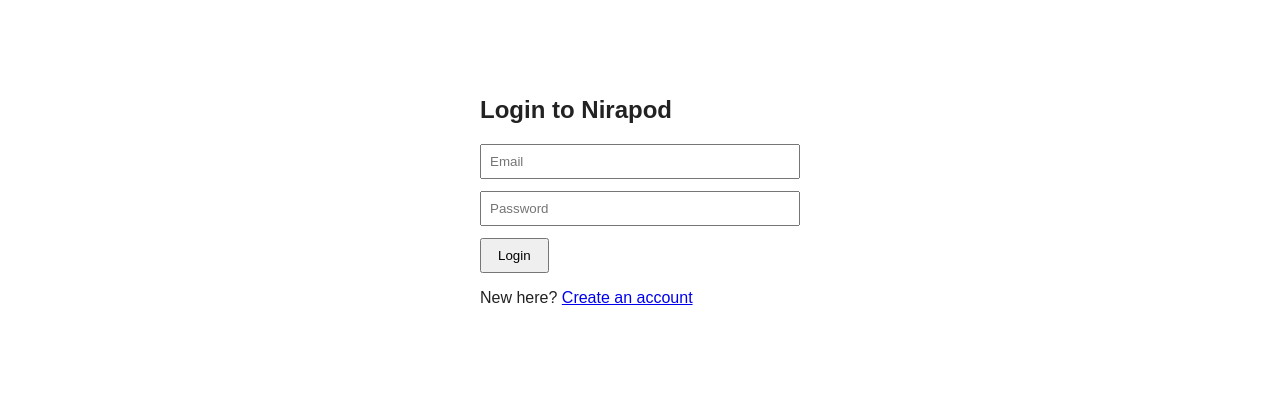
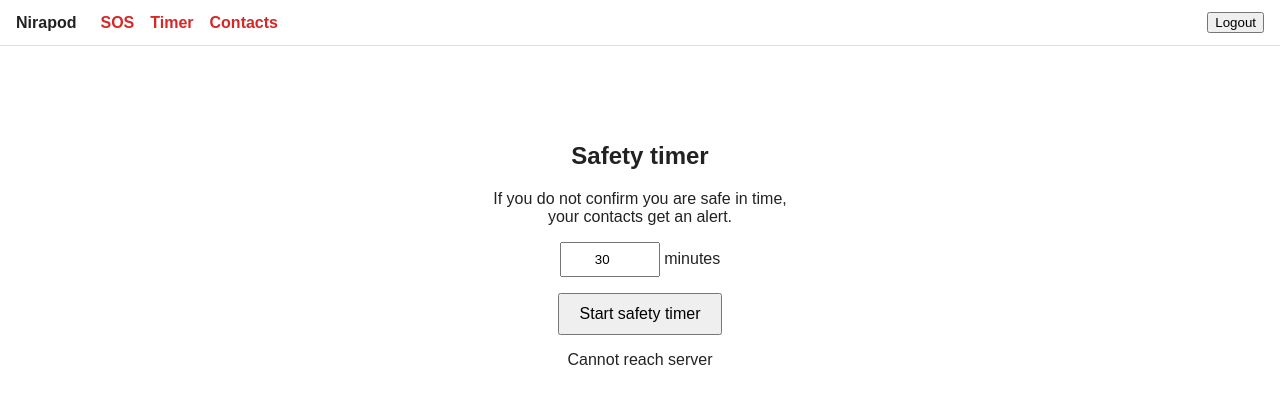
Before and after one commit to tanvirreza06/Nirapod-Application, a React app in the folder frontend/: page /timer in a window 1280 px wide. Before the commit this address led to /login. Shown: the top 404 px of the page. Built offline with nearby package versions, Linux system fonts and the light colour scheme; no server answers; sample sign-in values are in the browser's storage; the HTML template or start-up script is replaced by a standard one.

Commit message:
feat: add safety timer page

```diff
--- a/frontend/src/App.jsx
+++ b/frontend/src/App.jsx
@@ -4,6 +4,7 @@ import Signup from './pages/Signup'
 import Sos from './pages/Sos'
 import Track from './pages/Track'
 import Contacts from './pages/Contacts'
+import Timer from './pages/Timer'
 import Navbar from './components/Navbar'
 
 function ProtectedLayout() {
@@ -31,6 +32,7 @@ function App() {
 
         <Route element={<ProtectedLayout />}>
           <Route path="/sos" element={<Sos />} />
+          <Route path="/timer" element={<Timer />} />
           <Route path="/contacts" element={<Contacts />} />
         </Route>
 
--- a/frontend/src/components/Navbar.jsx
+++ b/frontend/src/components/Navbar.jsx
@@ -26,6 +26,7 @@ function Navbar() {
     >
       <strong style={{ marginRight: 24 }}>Nirapod</strong>
       <Link to="/sos" style={linkStyle}>SOS</Link>
+      <Link to="/timer" style={linkStyle}>Timer</Link>
       <Link to="/contacts" style={linkStyle}>Contacts</Link>
       <button onClick={logout} style={{ marginLeft: 'auto' }}>Logout</button>
     </nav>
--- /dev/null
+++ b/frontend/src/pages/Timer.jsx
@@ -0,0 +1,186 @@
+import { useEffect, useState } from 'react'
+
+const API = 'http://localhost:5000/api/timer'
+
+function formatTime(s) {
+  const h = Math.floor(s / 3600)
+  const m = Math.floor((s % 3600) / 60)
+  const sec = s % 60
+  const pad = (n) => String(n).padStart(2, '0')
+  return h > 0 ? `${h}:${pad(m)}:${pad(sec)}` : `${pad(m)}:${pad(sec)}`
+}
+
+function getLocation() {
+  return new Promise((resolve) => {
+    if (!navigator.geolocation) {
+      resolve({})
+      return
+    }
+    navigator.geolocation.getCurrentPosition(
+      (pos) => resolve({ lat: pos.coords.latitude, lng: pos.coords.longitude }),
+      () => resolve({}),
+      { timeout: 8000 }
+    )
+  })
+}
+
+function Timer() {
+  const [minutes, setMinutes] = useState(30)
+  const [secondsLeft, setSecondsLeft] = useState(null)
+  const [pin, setPin] = useState('')
+  const [message, setMessage] = useState('')
+
+  const token = localStorage.getItem('token')
+  const authHeader = { Authorization: `Bearer ${token}` }
+
+  useEffect(() => {
+    async function loadActive() {
+      try {
+        const res = await fetch(`${API}/active`, { headers: authHeader })
+        const data = await res.json()
+        if (res.ok && data.active) {
+          setSecondsLeft(data.secondsLeft)
+        }
+      } catch (err) {
+        setMessage('Cannot reach server')
+      }
+    }
+    loadActive()
+  }, [])
+
+  useEffect(() => {
+    if (secondsLeft === null) return
+
+    if (secondsLeft <= 0) {
+      setSecondsLeft(null)
+      setMessage('Time is up. Your contacts are being alerted.')
+      return
+    }
+
+    const t = setTimeout(() => setSecondsLeft(secondsLeft - 1), 1000)
+    return () => clearTimeout(t)
+  }, [secondsLeft])
+
+  async function startTimer() {
+    setMessage('')
+    const mins = Number(minutes)
+
+    if (!Number.isFinite(mins) || mins < 1 || mins > 720) {
+      setMessage('Enter minutes between 1 and 720')
+      return
+    }
+
+    setMessage('Getting your location...')
+    const loc = await getLocation()
+
+    try {
+      const res = await fetch(`${API}/start`, {
+        method: 'POST',
+        headers: { 'Content-Type': 'application/json', ...authHeader },
+        body: JSON.stringify({ minutes: mins, ...loc })
+      })
+      const data = await res.json()
+
+      if (!res.ok) {
+        setMessage(data.error || 'Could not start timer')
+        return
+      }
+
+      setSecondsLeft(data.secondsLeft)
+      setMessage(
+        loc.lat !== undefined
+          ? 'Timer started. Your location is saved.'
+          : 'Timer started. Location was not shared.'
+      )
+    } catch (err) {
+      setMessage('Cannot reach server')
+    }
+  }
+
+  async function confirmSafe() {
+    if (!pin) {
+      setMessage('Enter your PIN')
+      return
+    }
+
+    try {
+      const res = await fetch(`${API}/confirm`, {
+        method: 'POST',
+        headers: { 'Content-Type': 'application/json', ...authHeader },
+        body: JSON.stringify({ pin })
+      })
+      const data = await res.json()
+
+      if (!res.ok) {
+        setMessage(data.error || 'Could not confirm')
+        setPin('')
+        return
+      }
+
+      setSecondsLeft(null)
+      setPin('')
+      setMessage(data.message)
+    } catch (err) {
+      setMessage('Cannot reach server')
+    }
+  }
+
+  return (
+    <div style={{ maxWidth: 320, margin: '60px auto', padding: 16, textAlign: 'center' }}>
+      <h2>Safety timer</h2>
+
+      {secondsLeft === null ? (
+        <div>
+          <p>If you do not confirm you are safe in time, your contacts get an alert.</p>
+          <input
+            type="number"
+            min="1"
+            max="720"
+            value={minutes}
+            onChange={(e) => setMinutes(e.target.value)}
+            style={{ width: 80, padding: 8, textAlign: 'center' }}
+          />
+          <span> minutes</span>
+          <div style={{ marginTop: 16 }}>
+            <button onClick={startTimer} style={{ padding: '10px 20px', fontSize: 16 }}>
+              Start safety timer
+            </button>
+          </div>
+        </div>
+      ) : (
+        <div>
+          <p>Time left</p>
+          <div style={{ fontSize: 56, fontWeight: 'bold', color: '#d62828' }}>
+            {formatTime(secondsLeft)}
+          </div>
+          <input
+            type="password"
+            inputMode="numeric"
+            placeholder="Enter your PIN"
+            value={pin}
+            onChange={(e) => setPin(e.target.value)}
+            style={{ display: 'block', width: '100%', margin: '16px 0 12px', padding: 8, boxSizing: 'border-box' }}
+          />
+          <button
+            onClick={confirmSafe}
+            style={{
+              padding: '12px 24px',
+              border: 'none',
+              borderRadius: 8,
+              background: '#2a9d8f',
+              color: '#ffffff',
+              fontSize: 18,
+              cursor: 'pointer'
+            }}
+          >
+            I'm safe
+          </button>
+        </div>
+      )}
+
+      <p>{message}</p>
+    </div>
+  )
+}
+
+export default Timer
```
